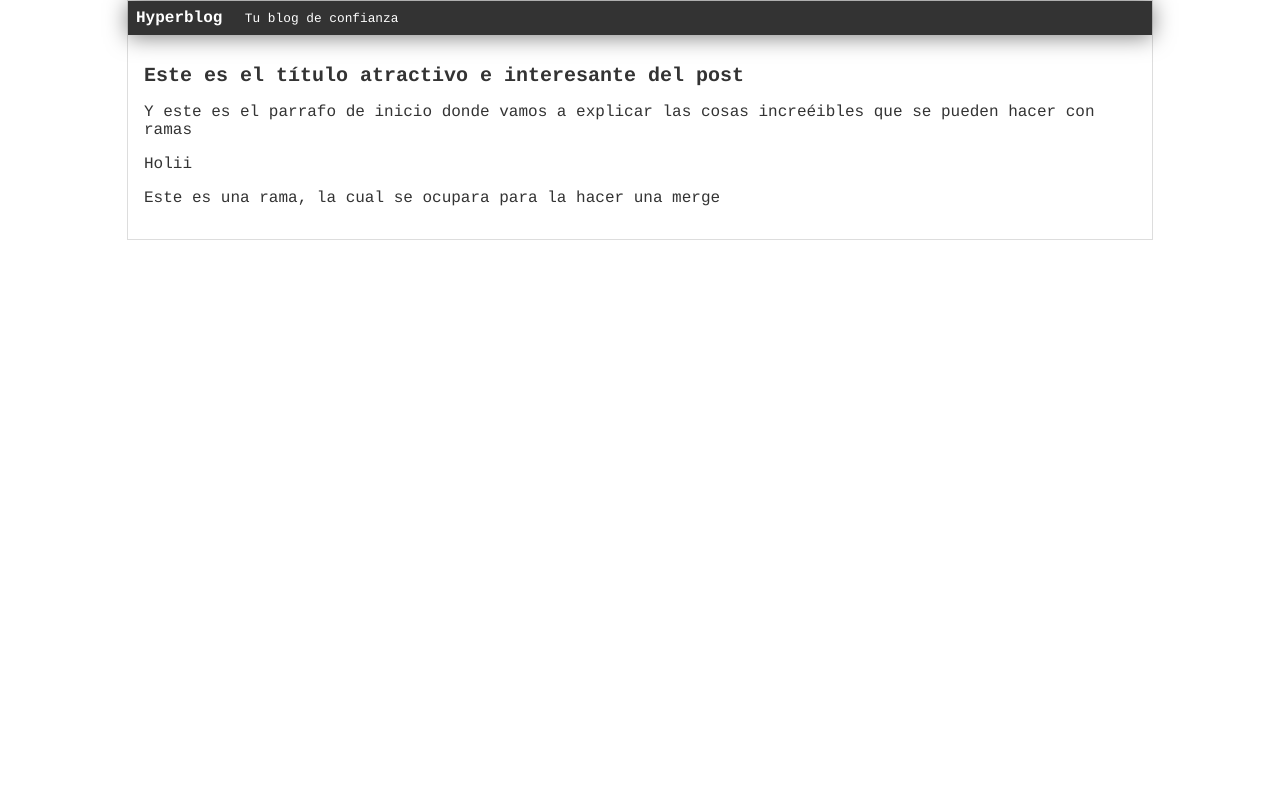
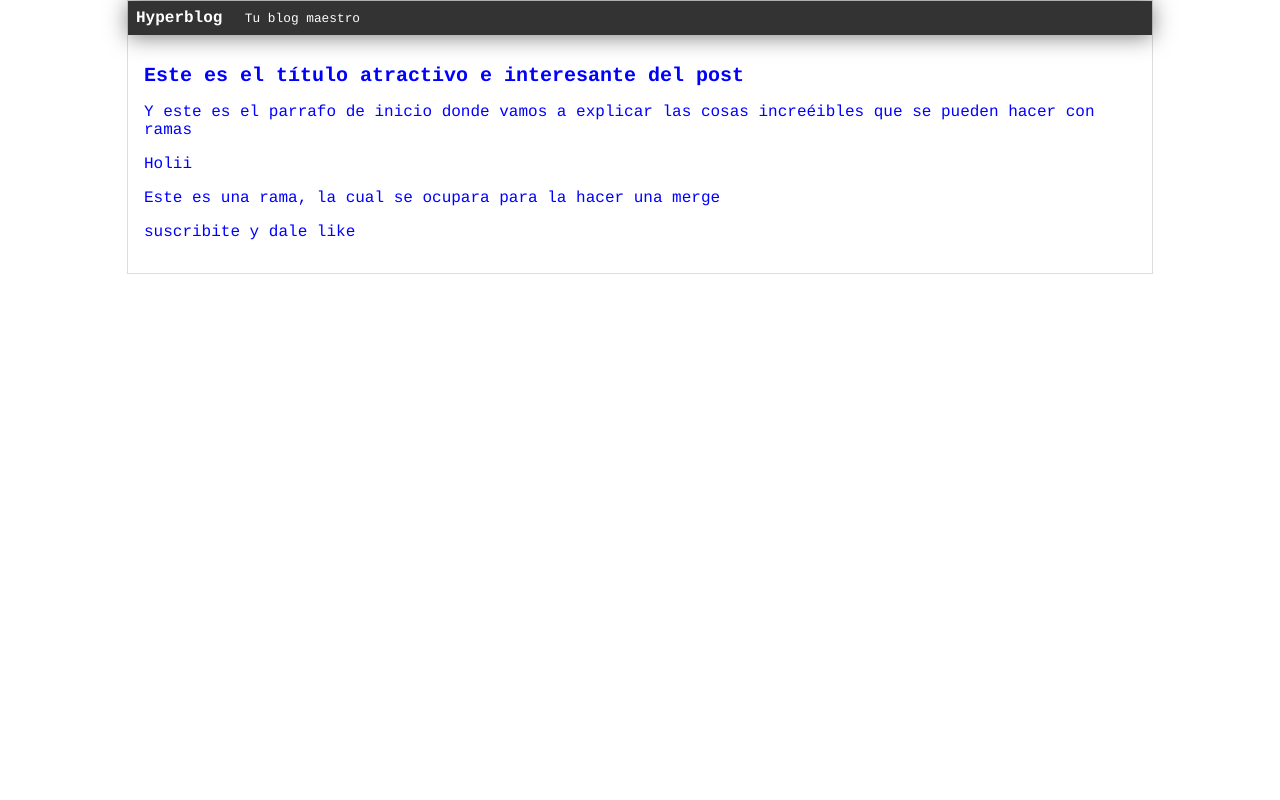
Before and after one commit to CarefreeBird004/Curso-Java-Backend-CDMX, a PHP site: page /blogpost.html in a window 1280 px wide. Run offline with PHP 8.4, Linux system fonts and the light colour scheme.

Commit message:
agregue suscripcion, cambie la cabecera maestra y puse todo azul

```diff
--- a/blogpost.html
+++ b/blogpost.html
@@ -7,13 +7,14 @@
         <div id="container">
             <div id="cabecera">
                 Hyperblog
-                <span id="tagline">Tu blog de  confianza</span>
+                <span id="tagline">Tu blog maestro</span>
             </div>
             <div id="post">
                 <h1>Este es el título atractivo e interesante del post</h1>
                 <p>Y este  es el parrafo de inicio donde vamos a explicar las cosas increéibles que se pueden hacer con ramas</p>
                 <p> Holii </p>
                 <p>Este es una rama, la cual se ocupara para la hacer una merge</p>
+                <p>suscribite y dale like</p>
             </div>
         </div>
     </body>
--- a/css/estilos.css
+++ b/css/estilos.css
@@ -1,6 +1,6 @@
 body
 {
-    color: #333;
+    color: blue;
     text-align: center;
     font-family: Courier;
     font-size:  16px;
```
